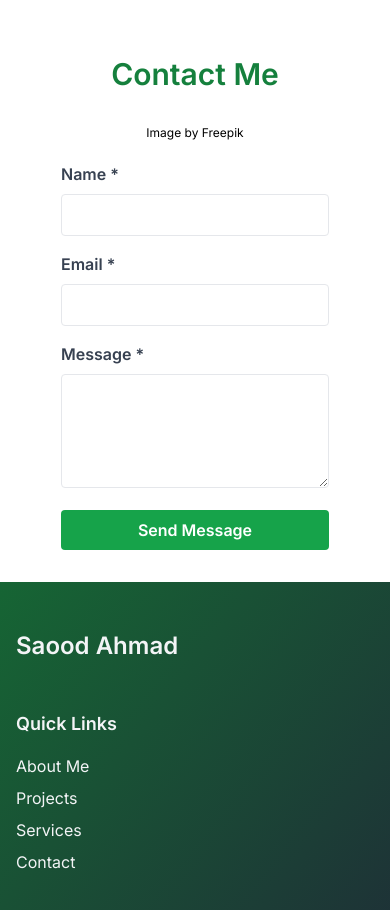
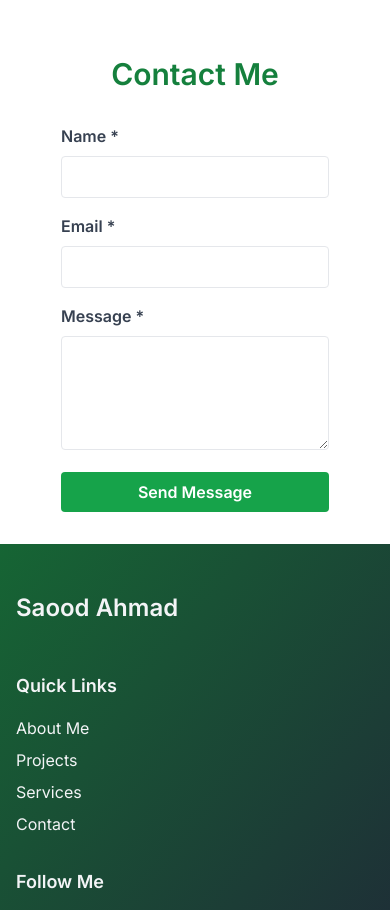
Before and after one commit to saoodchoudhary/SaoodPortfolio-Frontend, a Next.js app: page / in a window 390 px wide. Shown: the part 3940-4850 px from the top of the page. Built offline with nearby package versions, Linux system fonts and the light colour scheme.

Commit message:
some update

```diff
--- a/src/components/home/HireMeSection.jsx
+++ b/src/components/home/HireMeSection.jsx
@@ -41,8 +41,8 @@ export default function HireMe() {
         <form onSubmit={handleSubmit} className="space-y-6">
 
           <div className='flex flex-col sm:flex-row justify-center items-center gap-5'>
-            <div>
-              <div className='relative hidden sm:block  w-[340px] h-[350px] lg:w-[500px] lg:h-[500px]'>
+            <div className='hidden sm:block'>
+              <div className='relative  w-[340px] h-[350px] lg:w-[500px] lg:h-[500px]'>
                 <Image src={"/images/contact.jpg"} fill alt="contact" />
               </div>
               <div className='text-center text-[12px]'>Image by <a target='_blank' href="https://www.freepik.com/free-vector/customer-support-flat-illustration_12983847.htm#query=contact%20us&position=1&from_view=keyword&track=ais_user&uuid=ef951839-2e3d-4ad2-9469-793c22f8d581">Freepik</a></div>
--- a/store/contactMe.js
+++ b/store/contactMe.js
@@ -1,7 +1,6 @@
 import { createSlice , createAsyncThunk } from "@reduxjs/toolkit";
 
  export const SaveContactMe = createAsyncThunk( "saveContactMe", async (formData, thunkAPI) => {
-
 
     try {
         const response = await fetch(process.env.NEXT_PUBLIC_API_URL+"/contact-save", {
@@ -22,7 +21,6 @@ import { createSlice , createAsyncThunk } from "@reduxjs/toolkit";
     }
 }
 );
-
 
 
 const contactMeSlice = createSlice({
```
